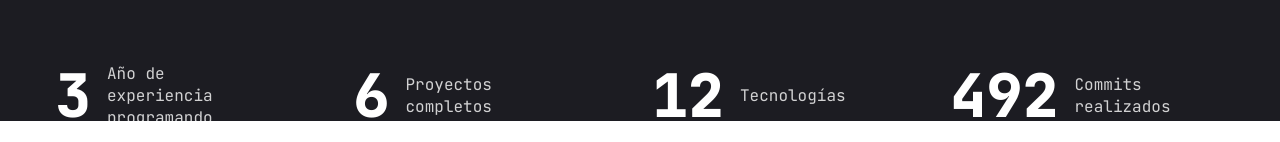
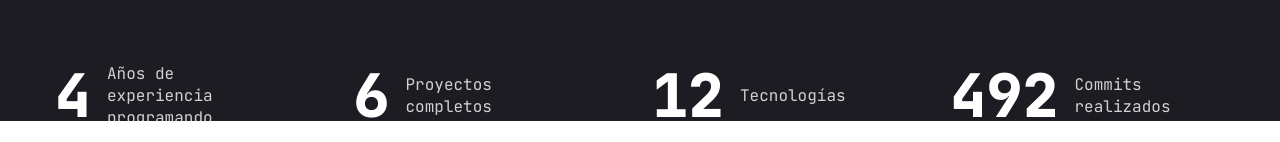
Before and after one commit to Ezequiel-Sale/Portfolio, a Next.js app: page / in a window 1280 px wide. Shown: the part 679-821 px from the top of the page. Built offline with nearby package versions, Linux system fonts and the light colour scheme; no server answers.

Commit message:
modificacion de codigo en page stats

```diff
--- a/src/app/resume/page.tsx
+++ b/src/app/resume/page.tsx
@@ -10,13 +10,6 @@ import {
 import { ScrollArea } from "@/components/ui/scroll-area";
 import { motion } from "framer-motion";
 import { skills } from "@/data/dataSkills";
-
-const date = new Date("2021-01-01T00:00:00Z"); // Fecha de inicio de la experiencia
-const currentDate = new Date();
-let yearsOfExperience = currentDate.getFullYear() - date.getFullYear();
-if (currentDate.getMonth() < date.getMonth() || (currentDate.getMonth() === date.getMonth() && currentDate.getDate() < date.getDate())) {
-  yearsOfExperience--;
-}
 
 const about = {
   title: "Acerca de mi",
@@ -33,7 +26,7 @@ const about = {
     },
     {
       fieldName: "Experiencia programando",
-      fieldValue: Number(yearsOfExperience) + " años",
+      fieldValue: "4 años",
     },
     {
       fieldName: "Nacionalidad",
--- a/src/components/Stats.tsx
+++ b/src/components/Stats.tsx
@@ -4,18 +4,11 @@ import { projects } from "@/data/dataProjects";
 import React, { useEffect, useState } from "react";
 import CountUp from "react-countup";
 
-const date = new Date("2021-01-01T00:00:00Z"); // Fecha de inicio de la experiencia
-const currentDate = new Date();
-let yearsOfExperience = currentDate.getFullYear() - date.getFullYear();
-if (currentDate.getMonth() < date.getMonth() || (currentDate.getMonth() === date.getMonth() && currentDate.getDate() < date.getDate())) {
-  yearsOfExperience--;
-}
-
 
 const initialStats = [
   {
-    num: Number(yearsOfExperience),
-    text: "Año de experiencia programando",
+    num: 4,
+    text: "Años de experiencia programando",
   },
   {
     num: projects.length,
```
